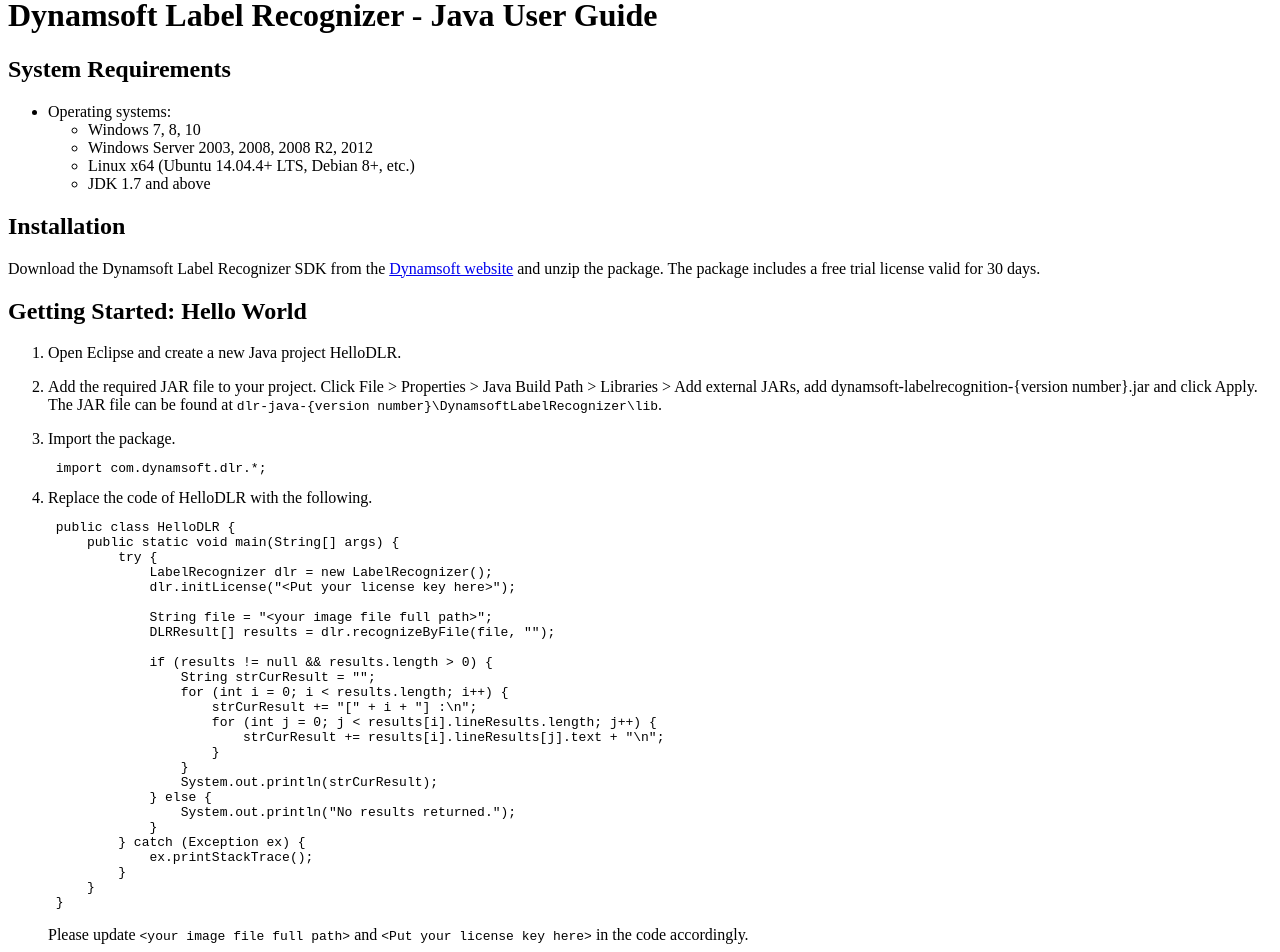
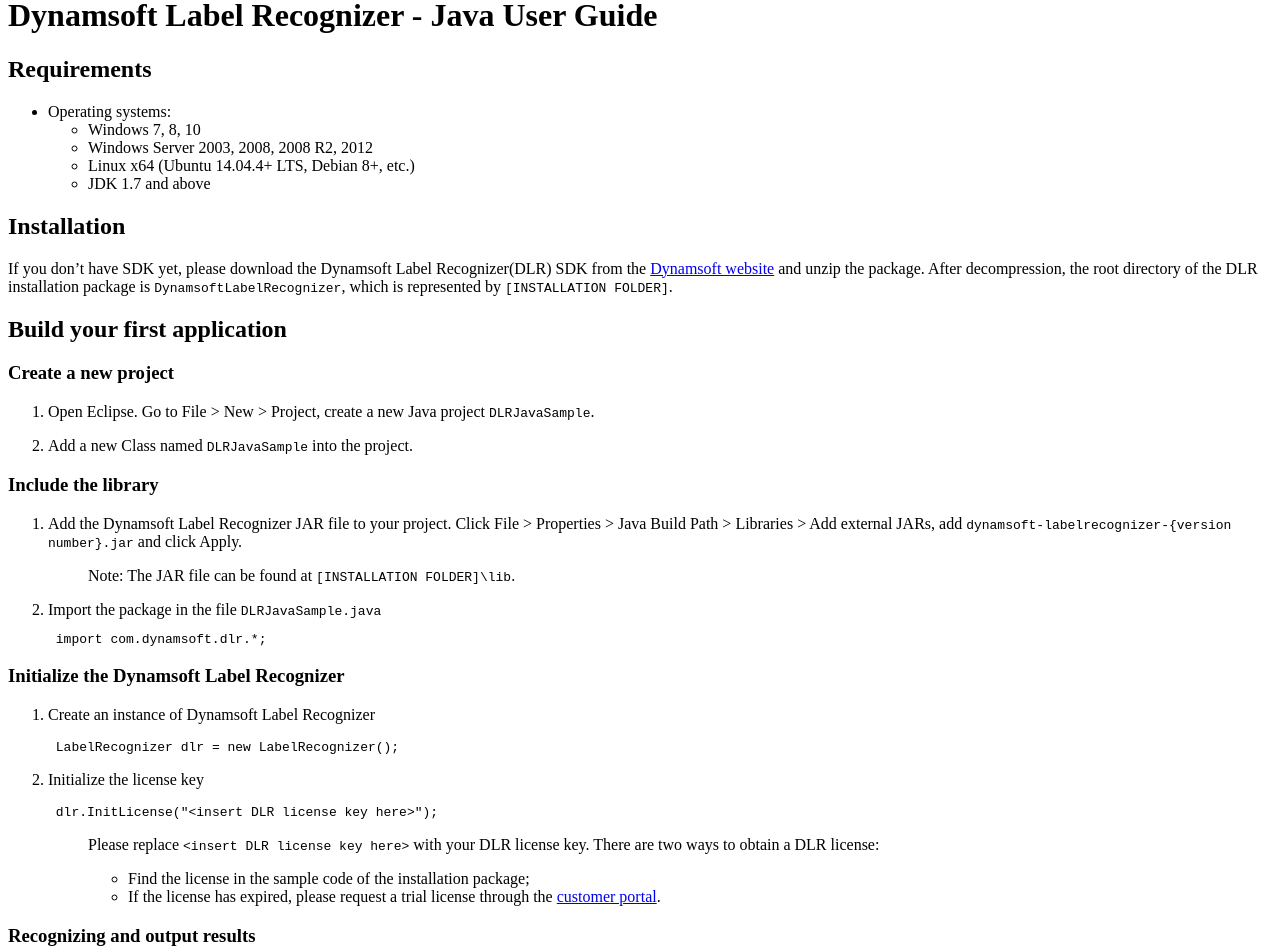
Before and after one commit to dynamsoft-docs/label-recognition-docs, a Jekyll site: the page built from programming/java/user-guide.md, in a window 1280 px wide and 1400 px high, scrolled down 2568 px. Shown: the top 952 px of the window. Built offline with Jekyll 4.4.1, drawn with Linux system fonts in a browser that asks for light colours; some of the changed text lies outside the part shown.

Commit message:
update java and dotnet guide

````diff
--- a/programming/java/user-guide.md
+++ b/programming/java/user-guide.md
@@ -8,7 +8,7 @@ needAutoGenerateSidebar: true
 
 # Dynamsoft Label Recognizer - Java User Guide
 
-## System Requirements
+## Requirements
 
 - Operating systems:
    - Windows 7, 8, 10
@@ -18,52 +18,100 @@ needAutoGenerateSidebar: true
 
 ## Installation
 
-Download the Dynamsoft Label Recognizer SDK from the [Dynamsoft website](https://www.dynamsoft.com/label-recognition/downloads) and unzip the package. The package includes a free trial license valid for 30 days.
+If you don’t have SDK yet, please download the Dynamsoft Label Recognizer(DLR) SDK from the [Dynamsoft website](https://www.dynamsoft.com/label-recognition/downloads) and unzip the package. After decompression, the root directory of the DLR installation package is `DynamsoftLabelRecognizer`, which is represented by `[INSTALLATION FOLDER]`.
 
-## Getting Started: Hello World
+## Build your first application
 
-1. Open Eclipse and create a new Java project HelloDLR.
+### Create a new project
 
-2. Add the required JAR file to your project.
-    Click File > Properties > Java Build Path > Libraries > Add external JARs, add dynamsoft-labelrecognition-{version number}.jar and click Apply.
-    The JAR file can be found at `dlr-java-{version number}\DynamsoftLabelRecognizer\lib`.
+1. Open Eclipse. Go to File > New > Project,  create a new Java project `DLRJavaSample`.
 
-3. Import the package.
+2. Add a new Class named `DLRJavaSample` into the project.
+
+### Include the library
+
+1. Add the Dynamsoft Label Recognizer JAR file to your project.
+    Click File > Properties > Java Build Path > Libraries > Add external JARs, add `dynamsoft-labelrecognizer-{version number}.jar` and click Apply.
+    >Note: The JAR file can be found at `[INSTALLATION FOLDER]\lib`.
+
+
+2. Import the package in the file `DLRJavaSample.java`
     ```java
     import com.dynamsoft.dlr.*;
     ```
 
-4. Replace the code of HelloDLR with the following.
+### Initialize the Dynamsoft Label Recognizer
+
+1. Create an instance of Dynamsoft Label Recognizer
+
     ```java
-    public class HelloDLR {
-        public static void main(String[] args) {
-            try {
-                LabelRecognizer dlr = new LabelRecognizer();
-                dlr.initLicense("<Put your license key here>");
+    LabelRecognizer dlr = new LabelRecognizer();
+    ```
 
-                String file = "<your image file full path>";
-                DLRResult[] results = dlr.recognizeByFile(file, "");
+2. Initialize the license key
 
-                if (results != null && results.length > 0) {
-                    String strCurResult = "";
-                    for (int i = 0; i < results.length; i++) {
-                        strCurResult += "[" + i + "] :\n";
-                        for (int j = 0; j < results[i].lineResults.length; j++) {
-                            strCurResult += results[i].lineResults[j].text + "\n";
-                        }
-                    }
-                    System.out.println(strCurResult);
-                } else {
-                    System.out.println("No results returned.");
-                }
-            } catch (Exception ex) {
-                ex.printStackTrace();
+    ```java
+    dlr.InitLicense("<insert DLR license key here>");
+    ```
+
+    >Please replace `<insert DLR license key here>` with your DLR license key. There are two ways to obtain a DLR license:
+    >- Find the license in the sample code of the installation package;
+    >- If the license has expired, please request a trial license through the [customer portal](https://www.dynamsoft.com/customer/license/trialLicense?utm_source=docs).
+
+### Recognizing and output results
+
+1. Recognizing text in an image
+
+    ```java
+    DLRResult[] results = null;
+
+    try {
+        results = dlr.recognizeByFile("dlr_test.png", "");
+    } catch (LabelRecognizerException ex) {
+        ex.printStackTrace();
+    }
+    ```
+
+    >You can download the image [dlr_test.png](../assets/dlr_test.png) for testing. In addition, you can replace `dlr_test.png` with the full path of the image you want to recognize.
+
+    >For the error handling mechanism, when an error occurs during the recognition process, an exception will be thrown. You should add codes for error handling based on your needs. Check out [Error Code]({{site.enumerations}}error-code.html) for full supported error codes.
+
+2. Get and output the recognition results
+
+    ```java
+    if (results != null && results.length > 0) {
+        for (int i = 0; i < results.length; i++) {
+
+            // Get result of each text area (also called label).
+            DLRResult result = results[i];
+            System.out.println("Result " + i + ":");
+            for (int j = 0; j < result.lineResults.length; j++) {
+
+                // Get the result of each text line in the label.
+                DLRLineResult lineResult = result.lineResults[j];
+                System.out.println(">>Line Result " + j + ": " + lineResult.text);
             }
         }
+    } else {
+        System.out.println("No data detected.");
     }
     ```
-    Please update `<your image file full path>` and `<Put your license key here>` in the code accordingly.
-5. Run the project
 
+    The recognition results of SDK are organized into a four-tier structure:
+    - `DLRResult[]` corresponds to the results of an `image`
+    - `DLRResult` corresponds to the result of a `TextArea` (also called Label)
+    - `DLRLineResult` corresponds to the result of each `TextLine` in the Label
+    - `DLRCharacterResult` corresponds to the result of each `Character` in the `TextLine`
 
-&nbsp;
+    The structure is shown in the figure below:
+
+    <div align="center">
+    <img src="../assets/dlr_result2.png" alt="DLR Result Structure" width="80%"/>
+    <p>Figure 1 – DLR Result Structure</p>
+    </div>
+
+You can find the similar complete source code for this application in `[INSTALLATION FOLDER]\Samples\HelloWorld`.
+
+### Build and run the project
+
+1. Right click the project， click Run As > Java Application.
````
Also changed, not shown: programming/c-cplusplus/c-user-guide.md (+14 -10 lines), programming/c-cplusplus/cpp-user-guide.md (+5 -6 lines), programming/dotnet/user-guide.md (+14 -5 lines).
